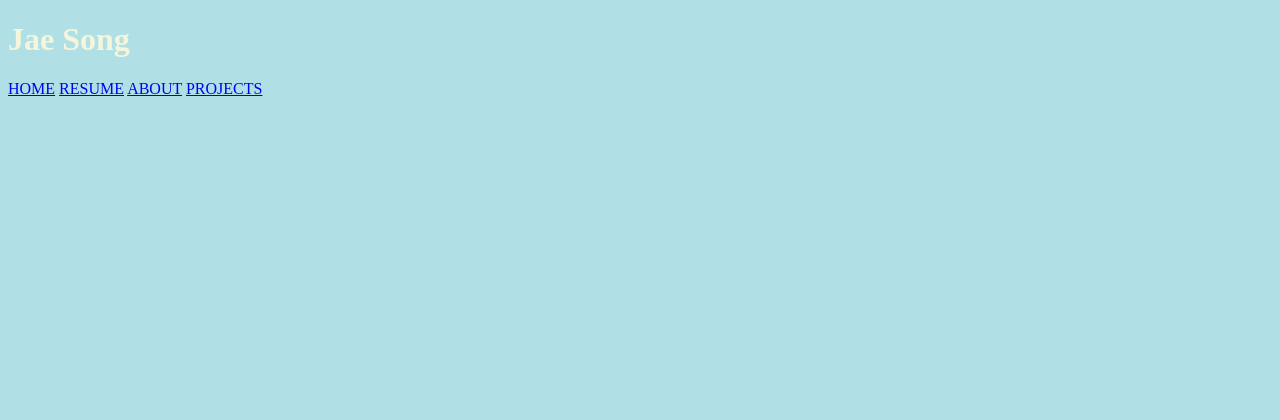
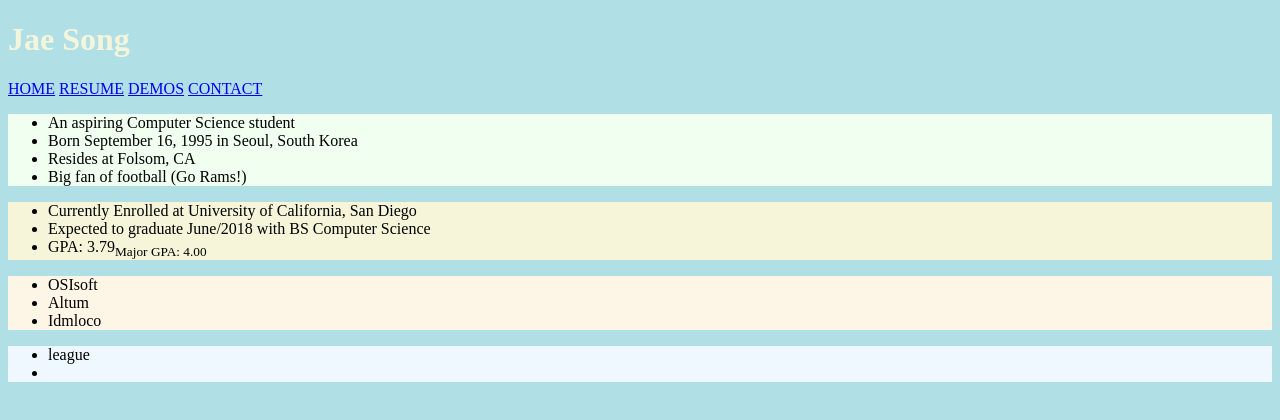
Before and after one commit to bluej-21/bluej-21.github.io, a plain HTML site: page index.html in a window 1280 px wide. Drawn offline with Linux system fonts and the light colour scheme.

Commit message:
added colors

```diff
--- a/index.html
+++ b/index.html
@@ -11,8 +11,36 @@
         <nav>
             <a href="/">HOME</a>
             <a href="/resume">RESUME</a>
-            <a href="/about">ABOUT</a>
-            <a href="/projects">PROJECTS</a>
+            <a href="/demos">DEMOS</a>
+            <a href="/contact">CONTACT</a>
         </nav>
+        <div class="about">
+            <ul>
+                <li>An aspiring Computer Science student</li>
+                <li>Born September 16, 1995 in Seoul, South Korea</li>
+                <li>Resides at Folsom, CA</li>
+                <li>Big fan of football (Go Rams!)</li>
+            </ul>
+        </div>
+        <div class="education">
+            <ul>
+                <li>Currently Enrolled at University of California, San Diego</li>
+                <li>Expected to graduate June/2018 with BS Computer Science</li>
+                <li>GPA: 3.79<sub>Major GPA: 4.00</sub></li>
+            </ul>
+        </div>
+        <div class="experience">
+            <ul>
+                <li>OSIsoft</li>
+                <li>Altum</li>
+                <li>Idmloco</li>
+            </ul>
+        </div>
+        <div class="projects">
+            <ul>
+                <li>league</li>
+                <li></li>
+            </ul>
+        </div>
     </body>
 </html>
--- a/styles.css
+++ b/styles.css
@@ -1,6 +1,23 @@
 body{
     background-color: powderblue;
 }
+
 h1{
     color: beige;
 }
+
+div.about{
+    background: honeydew;
+}
+
+div.education{
+    background: #F6F5DA;
+}
+
+div.experience{
+    background: oldlace;
+}
+
+div.projects{
+    background: aliceblue;
+}
```
